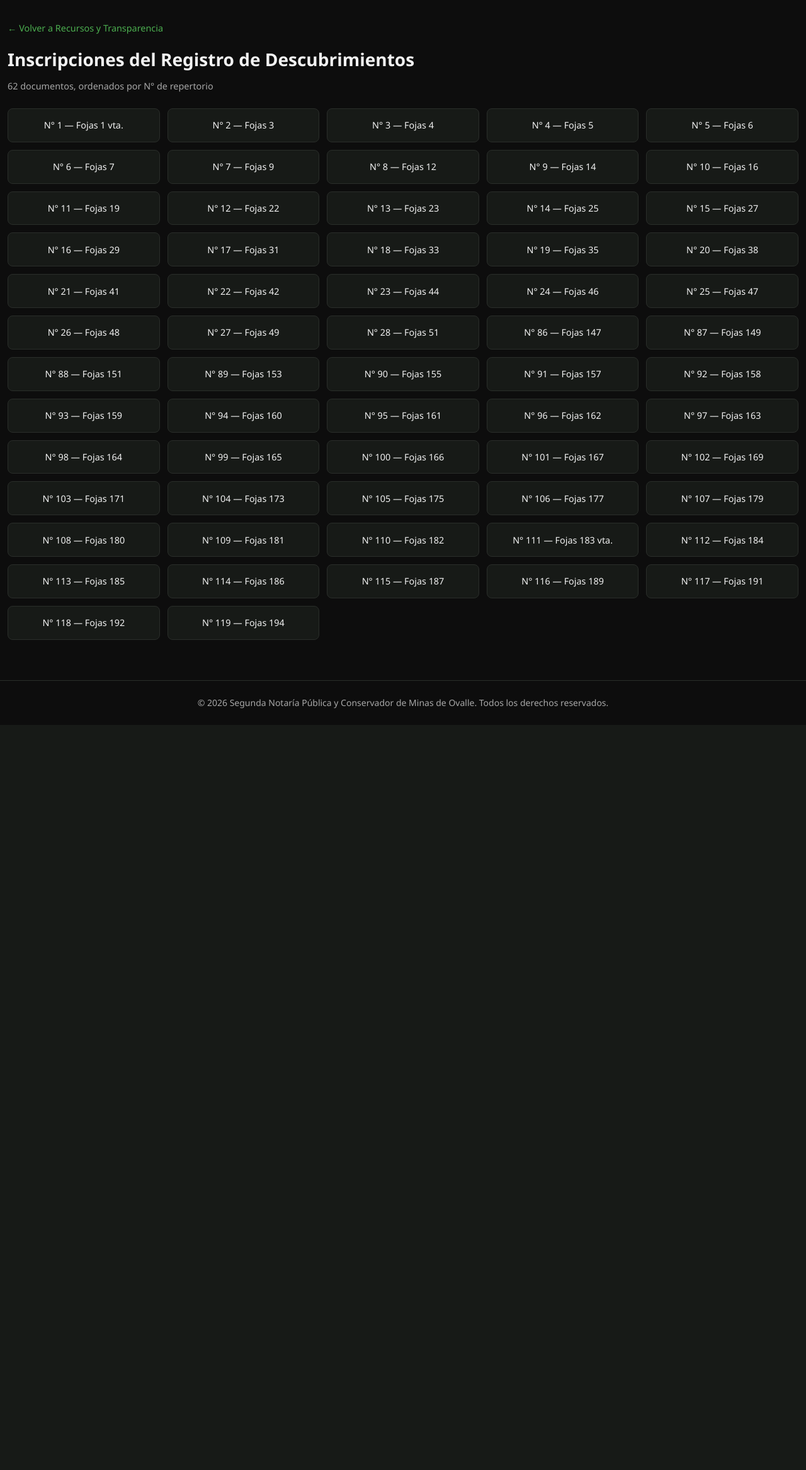
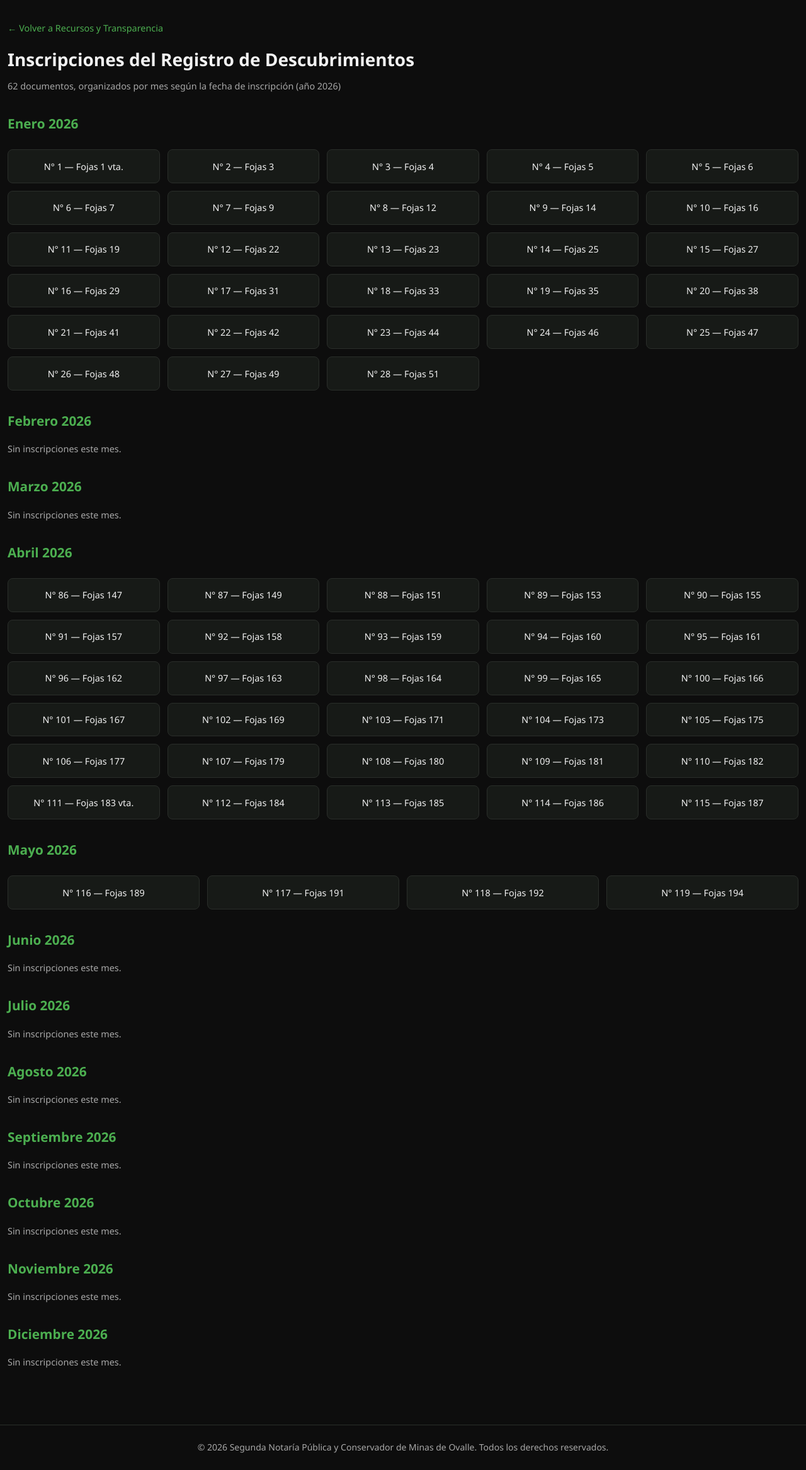
Before and after one commit to alvcab/notariacabrera-web, a PHP site: page /descubrimientos.html in a window 1280 px wide. Shown: the part 71-2405 px from the top of the page at 63% size. Before the commit the page ends 1222 px from the top, so only its background shows below. Run offline with PHP 8.4, Linux system fonts and the light colour scheme.

Commit message:
Organiza Inscripciones del Registro de Descubrimientos por mes
Reestructura descubrimientos.html en 12 secciones (Enero-Diciembre
2026), mostrando "Sin inscripciones este mes" en los meses vacíos.
El mes de cada documento se determinó leyendo la fecha de cierre en
la última página de cada PDF ("Requirió don/doña X.- Ovalle, fecha").

Co-Authored-By: Claude Sonnet 5 <noreply@anthropic.com>

```diff
--- a/css/registro.css
+++ b/css/registro.css
@@ -29,6 +29,13 @@
   color: var(--text-muted);
   font-size: 0.9rem;
   margin-bottom: 1.5rem;
+}
+
+.registro-page h2 {
+  font-size: 1.3rem;
+  color: var(--accent);
+  margin-top: 2rem;
+  margin-bottom: 1rem;
 }
 
 .registro-search {
--- a/descubrimientos.html
+++ b/descubrimientos.html
@@ -21,8 +21,9 @@
   <main class="container registro-page">
     <a href="index.html#recursos" class="back-link" data-close-tab>&larr; Volver a Recursos y Transparencia</a>
     <h1>Inscripciones del Registro de Descubrimientos</h1>
-    <p class="registro-count">62 documentos, ordenados por N° de repertorio</p>
+    <p class="registro-count">62 documentos, organizados por mes según la fecha de inscripción (año 2026)</p>
 
+    <h2>Enero 2026</h2>
     <div class="links-grid">
         <a href="assets/documents/descubrimientos/n001-fs1-vta.pdf" target="_blank" rel="noopener" class="resource-link">N° 1 — Fojas 1 vta.</a>
         <a href="assets/documents/descubrimientos/n002-fs3.pdf" target="_blank" rel="noopener" class="resource-link">N° 2 — Fojas 3</a>
@@ -52,6 +53,16 @@
         <a href="assets/documents/descubrimientos/n026-fs48.pdf" target="_blank" rel="noopener" class="resource-link">N° 26 — Fojas 48</a>
         <a href="assets/documents/descubrimientos/n027-fs49.pdf" target="_blank" rel="noopener" class="resource-link">N° 27 — Fojas 49</a>
         <a href="assets/documents/descubrimientos/n028-fs51.pdf" target="_blank" rel="noopener" class="resource-link">N° 28 — Fojas 51</a>
+    </div>
+
+    <h2>Febrero 2026</h2>
+    <p class="registro-count">Sin inscripciones este mes.</p>
+
+    <h2>Marzo 2026</h2>
+    <p class="registro-count">Sin inscripciones este mes.</p>
+
+    <h2>Abril 2026</h2>
+    <div class="links-grid">
         <a href="assets/documents/descubrimientos/n086-fs147.pdf" target="_blank" rel="noopener" class="resource-link">N° 86 — Fojas 147</a>
         <a href="assets/documents/descubrimientos/n087-fs149.pdf" target="_blank" rel="noopener" class="resource-link">N° 87 — Fojas 149</a>
         <a href="assets/documents/descubrimientos/n088-fs151.pdf" target="_blank" rel="noopener" class="resource-link">N° 88 — Fojas 151</a>
@@ -82,11 +93,36 @@
         <a href="assets/documents/descubrimientos/n113-fs185.pdf" target="_blank" rel="noopener" class="resource-link">N° 113 — Fojas 185</a>
         <a href="assets/documents/descubrimientos/n114-fs186.pdf" target="_blank" rel="noopener" class="resource-link">N° 114 — Fojas 186</a>
         <a href="assets/documents/descubrimientos/n115-fs187.pdf" target="_blank" rel="noopener" class="resource-link">N° 115 — Fojas 187</a>
+    </div>
+
+    <h2>Mayo 2026</h2>
+    <div class="links-grid">
         <a href="assets/documents/descubrimientos/n116-fs189.pdf" target="_blank" rel="noopener" class="resource-link">N° 116 — Fojas 189</a>
         <a href="assets/documents/descubrimientos/n117-fs191.pdf" target="_blank" rel="noopener" class="resource-link">N° 117 — Fojas 191</a>
         <a href="assets/documents/descubrimientos/n118-fs192.pdf" target="_blank" rel="noopener" class="resource-link">N° 118 — Fojas 192</a>
         <a href="assets/documents/descubrimientos/n119-fs194.pdf" target="_blank" rel="noopener" class="resource-link">N° 119 — Fojas 194</a>
     </div>
+
+    <h2>Junio 2026</h2>
+    <p class="registro-count">Sin inscripciones este mes.</p>
+
+    <h2>Julio 2026</h2>
+    <p class="registro-count">Sin inscripciones este mes.</p>
+
+    <h2>Agosto 2026</h2>
+    <p class="registro-count">Sin inscripciones este mes.</p>
+
+    <h2>Septiembre 2026</h2>
+    <p class="registro-count">Sin inscripciones este mes.</p>
+
+    <h2>Octubre 2026</h2>
+    <p class="registro-count">Sin inscripciones este mes.</p>
+
+    <h2>Noviembre 2026</h2>
+    <p class="registro-count">Sin inscripciones este mes.</p>
+
+    <h2>Diciembre 2026</h2>
+    <p class="registro-count">Sin inscripciones este mes.</p>
   </main>
 
   <footer class="site-footer">
```
